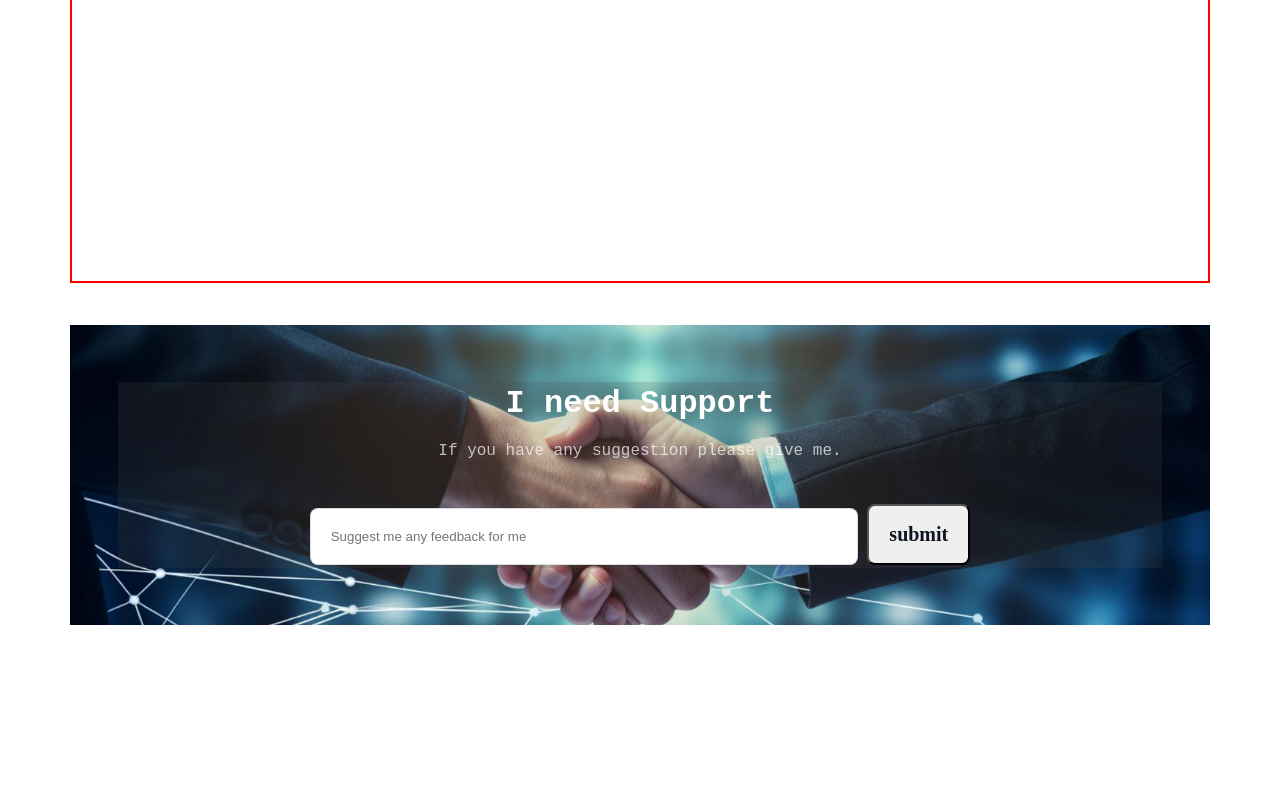
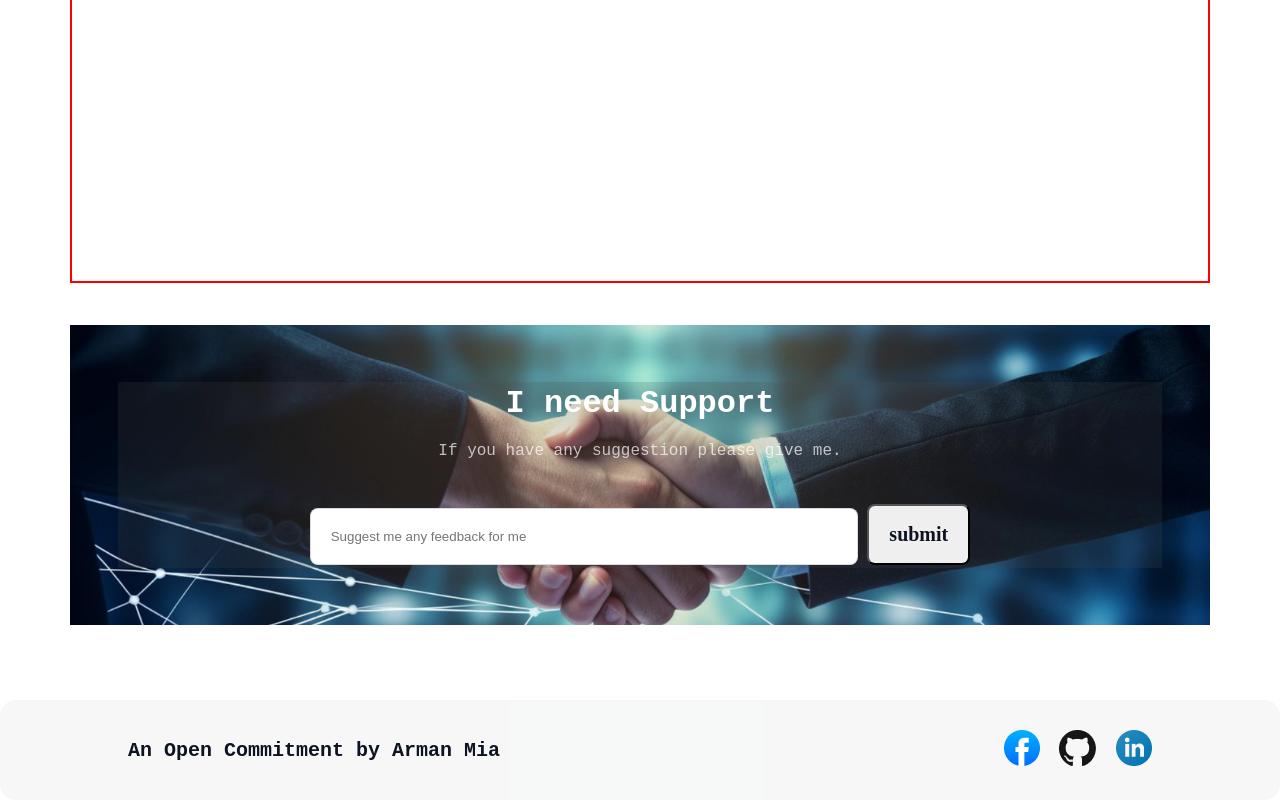
Before and after one commit to arman-miaa/p-hero-first-assignment, a plain HTML site: page index.html in a window 1280 px wide. Shown: the part 4379-5179 px from the top of the page. Before the commit the page ends 5004 px from the top, so only its background shows below. Drawn offline with Linux system fonts and the light colour scheme; a web font is replaced by a local one.

Commit message:
added footer section

```diff
--- a/index.html
+++ b/index.html
@@ -130,16 +130,30 @@
                         <!-- <input type="submit" value="Submit" placeholder="Submit It"> -->
                          <button>submit</button>
                     </div>
-
                 </div>
              </section>
             <!-- support section end here -->
     </main>
     <!-- main section end here -->
 
+    <!-- footer section start here -->
     <footer>
+        <section class="footer-contaniner-box">
+            <div class="footer-content-section">
+
+                <h5>An Open Commitment by Arman Mia</h5>
+                <div class="footer-icons-content">
+                    <a href="https://www.facebook.com/arman3655?mibextid=ZbWKwL
+                    "><img src="./assets/facebook.png" alt=""></a>
+                    <a href="https://github.com/arman-miaa"><img src="./assets/github.png" alt=""></a>
+                    <a href="https://www.linkedin.com/in/arman-mia-36b637317/"><img src="./assets/linkedin-icon 1.png" alt=""></a>
+                </div>
+
+            </div>
+        </section>
 
     </footer>
+    <!-- footer section end here -->
 
 </body>
 </html>
--- a/style/style.css
+++ b/style/style.css
@@ -470,3 +470,34 @@ padding: 17px 20px;
 
 /* background: rgb(255, 255, 255); */
 }
+
+
+/* footer section style here */
+.footer-contaniner-box{
+    max-width: 1440px;
+    height: 100px;
+    margin-top: 75px;
+    border-radius: 16px;
+    display: flex;
+    /* justify-content: space-between; */
+    justify-content: center;
+
+background: rgba(13, 19, 33, 0.03);
+}
+
+.footer-content-section{
+    display: flex;
+    width: 80%;
+    justify-content: space-between;
+    align-items: center;
+}
+.footer-content-section h5{
+    color: rgb(13, 19, 33);
+font-size: 20px;
+font-weight: 600;
+line-height: 23px;
+}
+
+.footer-icons-content img{
+    margin-left: 10px;
+}
```
